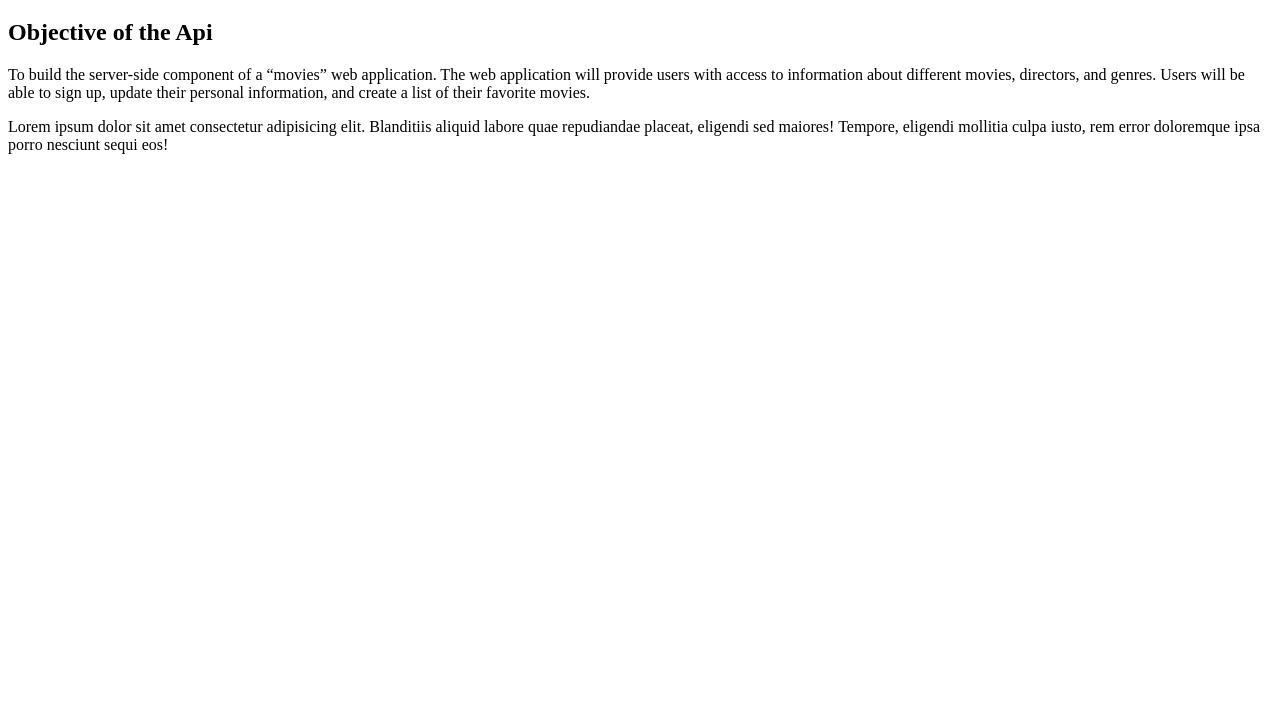
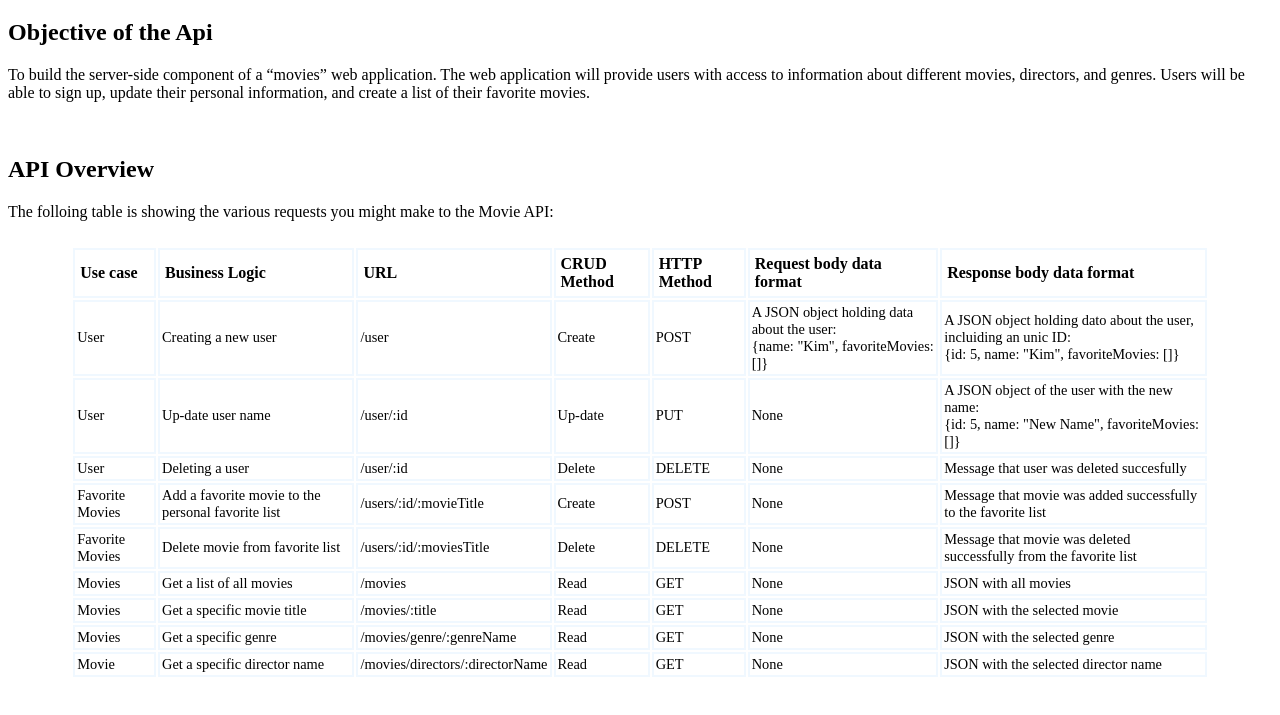
Before and after one commit to AKeWeb/movie_api, a website: page public/documentation.html in a window 1280 px wide. Shown: the part 61-776 px from the top of the page. Drawn offline with Linux system fonts and the light colour scheme.

Commit message:
Up-date Api documentation including CSS basics

```diff
--- a/index.js
+++ b/index.js
@@ -139,7 +139,7 @@ app.post("/users", (req, res) => {
     users.push(newUser);
     res.status(201).json(newUser);
   } else {
-    res.status(400).send("User namve is requiered.");
+    res.status(400).send("User name is requiered.");
   }
 });
 
--- a/log.txt
+++ b/log.txt
@@ -7,3 +7,6 @@
 ::1 - - [20/Jun/2023:09:20:28 +0000] "GET /documentation HTTP/1.1" 404 152 "-" "Mozilla/5.0 (Macintosh; Intel Mac OS X 10_15_7) AppleWebKit/537.36 (KHTML, like Gecko) Chrome/114.0.0.0 Safari/537.36"
 ::1 - - [20/Jun/2023:09:23:27 +0000] "GET /documentation HTTP/1.1" 404 152 "-" "Mozilla/5.0 (Macintosh; Intel Mac OS X 10_15_7) AppleWebKit/537.36 (KHTML, like Gecko) Chrome/114.0.0.0 Safari/537.36"
 ::1 - - [21/Jun/2023:17:03:19 +0000] "POST /users/1 HTTP/1.1" 404 147 "-" "PostmanRuntime/7.31.3"
+::1 - - [22/Jun/2023:10:05:54 +0000] "POST /users/1 HTTP/1.1" 404 147 "-" "PostmanRuntime/7.32.3"
+::1 - - [22/Jun/2023:10:06:31 +0000] "POST /users/1 HTTP/1.1" 404 147 "-" "PostmanRuntime/7.32.3"
+::1 - - [22/Jun/2023:10:09:18 +0000] "POST /1/Oppenheimer HTTP/1.1" 404 153 "-" "PostmanRuntime/7.32.3"
--- a/public/documentation.html
+++ b/public/documentation.html
@@ -5,6 +5,7 @@
     <meta http-equiv="X-UA-Compatible" content="IE=edge" />
     <meta name="viewport" content="width=device-width, initial-scale=1.0" />
     <title>Movie Api Documentation</title>
+    <link rel="stylesheet" href="/public/styles.css" />
   </head>
   <body>
     <h1>The Movie Api Documentation</h1>
@@ -15,11 +16,132 @@
       movies, directors, and genres. Users will be able to sign up, update their
       personal information, and create a list of their favorite movies.
     </p>
+    <br />
+    <h2>API Overview</h2>
     <p>
-      Lorem ipsum dolor sit amet consectetur adipisicing elit. Blanditiis
-      aliquid labore quae repudiandae placeat, eligendi sed maiores! Tempore,
-      eligendi mollitia culpa iusto, rem error doloremque ipsa porro nesciunt
-      sequi eos!
+      The folloing table is showing the various requests you might make to the
+      Movie API:
     </p>
+    <table id="api-table">
+      <thead>
+        <tr>
+          <th>Use case</th>
+          <th>Business Logic</th>
+          <th>URL</th>
+          <th>CRUD Method</th>
+          <th>HTTP Method</th>
+          <th>Request body data format</th>
+          <th>Response body data format</th>
+        </tr>
+      </thead>
+
+      <tbody>
+        <tr>
+          <td>User</td>
+          <td>Creating a new user</td>
+          <td>/user</td>
+          <td>Create</td>
+          <td>POST</td>
+          <td>
+            A JSON object holding data about the user:
+            <br />
+            {name: "Kim", favoriteMovies: []}
+          </td>
+          <td>
+            A JSON object holding dato about the user, incluiding an unic ID:
+            <br />
+            {id: 5, name: "Kim", favoriteMovies: []}
+          </td>
+        </tr>
+
+        <tr>
+          <td>User</td>
+          <td>Up-date user name</td>
+          <td>/user/:id</td>
+          <td>Up-date</td>
+          <td>PUT</td>
+          <td>None</td>
+          <td>
+            A JSON object of the user with the new name:
+            <br />
+            {id: 5, name: "New Name", favoriteMovies: []}
+          </td>
+        </tr>
+
+        <tr>
+          <td>User</td>
+          <td>Deleting a user</td>
+          <td>/user/:id</td>
+          <td>Delete</td>
+          <td>DELETE</td>
+          <td>None</td>
+          <td>Message that user was deleted succesfully</td>
+        </tr>
+
+        <tr>
+          <td>Favorite Movies</td>
+          <td>Add a favorite movie to the personal favorite list</td>
+          <td>/users/:id/:movieTitle</td>
+          <td>Create</td>
+          <td>POST</td>
+          <td>None</td>
+          <td>
+            Message that movie was added successfully to the favorite list
+          </td>
+        </tr>
+
+        <tr>
+          <td>Favorite Movies</td>
+          <td>Delete movie from favorite list</td>
+          <td>/users/:id/:moviesTitle</td>
+          <td>Delete</td>
+          <td>DELETE</td>
+          <td>None</td>
+          <td>
+            Message that movie was deleted successfully from the favorite list
+          </td>
+        </tr>
+
+        <tr>
+          <td>Movies</td>
+          <td>Get a list of all movies</td>
+          <td>/movies</td>
+          <td>Read</td>
+          <td>GET</td>
+          <td>None</td>
+          <td>JSON with all movies</td>
+        </tr>
+
+        <tr>
+          <td>Movies</td>
+          <td>Get a specific movie title</td>
+          <td>/movies/:title</td>
+          <td>Read</td>
+          <td>GET</td>
+          <td>None</td>
+          <td>JSON with the selected movie</td>
+        </tr>
+
+        <tr>
+          <td>Movies</td>
+          <td>Get a specific genre</td>
+          <td>/movies/genre/:genreName</td>
+          <td>Read</td>
+          <td>GET</td>
+          <td>None</td>
+          <td>JSON with the selected genre</td>
+        </tr>
+
+        <tr>
+          <td>Movie</td>
+          <td>Get a specific director name</td>
+          <td>/movies/directors/:directorName</td>
+          <td>Read</td>
+          <td>GET</td>
+          <td>None</td>
+          <td>JSON with the selected director name</td>
+        </tr>
+      </tbody>
+    </table>
   </body>
 </html>
--- /dev/null
+++ b/public/styles.css
@@ -0,0 +1,17 @@
+#api-table {
+    margin: 25px auto;
+    width: 90%;
+}
+
+#api-table th {
+    border: 2px solid aliceblue;
+    padding: 5px;
+    text-align: left;
+}
+
+#api-table td {
+    padding: 2px;
+    text-align: left;
+    border: 2px solid aliceblue;
+    font-size: 0.9rem;
+}
```
